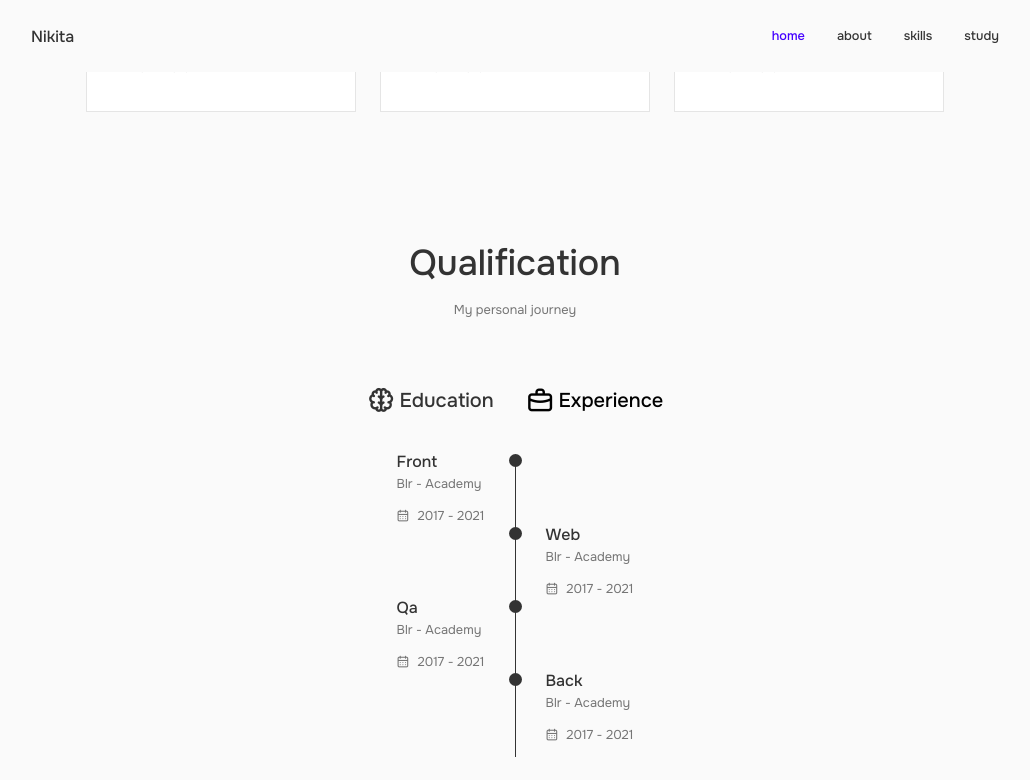
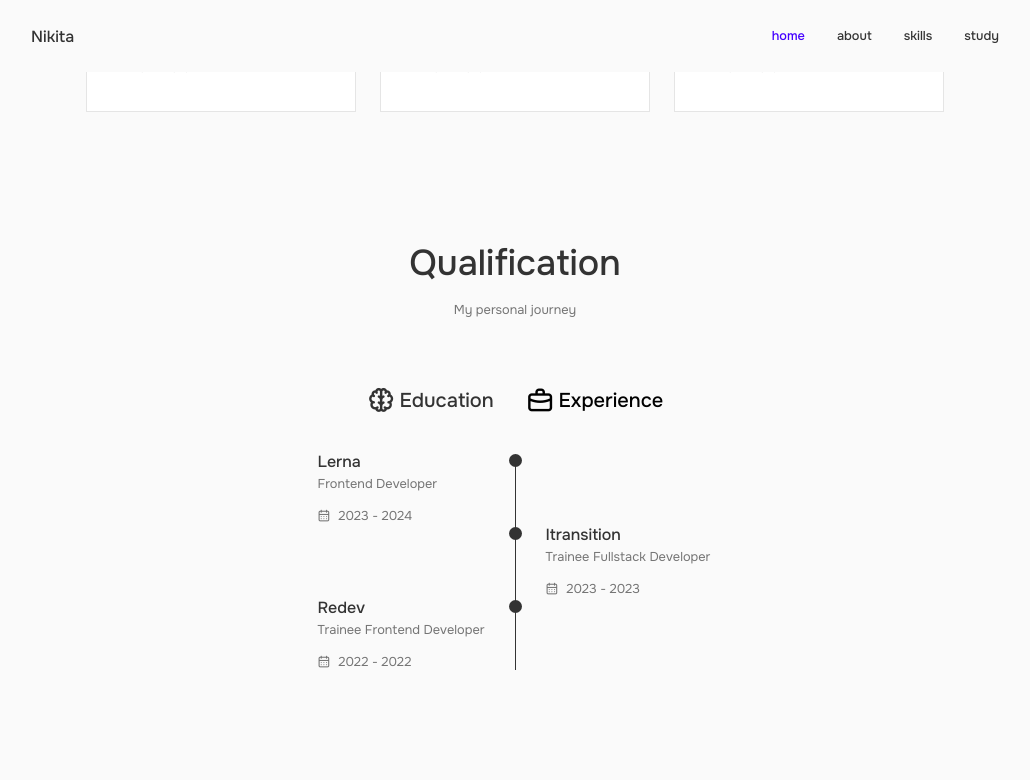
Before and after one commit to posternaka/portfolio, a React (Vite) app: page / in a window 1280 px wide. Both pictures are taken after a click on the element "Experience". Shown: the part 2023-2803 px from the top of the page, without its empty margins (125-1155 px from the left). Built offline with nearby package versions, Linux system fonts and the light colour scheme.

Commit message:
updated information about qualification

```diff
--- a/src/components/qualification/Qualification.jsx
+++ b/src/components/qualification/Qualification.jsx
@@ -47,10 +47,12 @@ const Qualification = () => {
 					>
 						<div className='qualification__data'>
 							<div>
-								<h3 className='qualification__title'>Web</h3>
-								<span className='qualification__subtitle'>Blr - Academy</span>
+								<h3 className='qualification__title'>HTML Academy</h3>
+								<span className='qualification__subtitle'>
+									HTML & CSS courses
+								</span>
 								<div className='qualification__calendar'>
-									<i className='uil uil-calendar-alt'></i>2017 - 2021
+									<i className='uil uil-calendar-alt'></i>2022 - 2022
 								</div>
 							</div>
 
@@ -69,20 +71,32 @@ const Qualification = () => {
 							</div>
 
 							<div>
-								<h3 className='qualification__title'>Front</h3>
-								<span className='qualification__subtitle'>Blr - Academy</span>
+								<h3 className='qualification__title'>Redev</h3>
+								<span className='qualification__subtitle'>
+									Frontend courses
+								</span>
 								<div className='qualification__calendar'>
-									<i className='uil uil-calendar-alt'></i>2017 - 2021
+									<i className='uil uil-calendar-alt'></i>2021 - 2022
 								</div>
 							</div>
 						</div>
+					</div>
 
+					<div
+						className={
+							toggleState === 2
+								? 'qualification__content qualification__content-active'
+								: 'qualification__content'
+						}
+					>
 						<div className='qualification__data'>
 							<div>
-								<h3 className='qualification__title'>Back</h3>
-								<span className='qualification__subtitle'>Blr - Academy</span>
+								<h3 className='qualification__title'>Lerna</h3>
+								<span className='qualification__subtitle'>
+									Frontend Developer
+								</span>
 								<div className='qualification__calendar'>
-									<i className='uil uil-calendar-alt'></i>2017 - 2021
+									<i className='uil uil-calendar-alt'></i>2023 - 2024
 								</div>
 							</div>
 
@@ -101,83 +115,30 @@ const Qualification = () => {
 							</div>
 
 							<div>
-								<h3 className='qualification__title'>Qa</h3>
-								<span className='qualification__subtitle'>Blr - Academy</span>
+								<h3 className='qualification__title'>Itransition</h3>
+								<span className='qualification__subtitle'>
+									Trainee Fullstack Developer
+								</span>
 								<div className='qualification__calendar'>
-									<i className='uil uil-calendar-alt'></i>2017 - 2021
+									<i className='uil uil-calendar-alt'></i>2023 - 2023
 								</div>
 							</div>
 						</div>
-					</div>
 
-					<div
-						className={
-							toggleState === 2
-								? 'qualification__content qualification__content-active'
-								: 'qualification__content'
-						}
-					>
 						<div className='qualification__data'>
 							<div>
-								<h3 className='qualification__title'>Front</h3>
-								<span className='qualification__subtitle'>Blr - Academy</span>
+								<h3 className='qualification__title'>Redev</h3>
+								<span className='qualification__subtitle'>
+									Trainee Frontend Developer
+								</span>
 								<div className='qualification__calendar'>
-									<i className='uil uil-calendar-alt'></i>2017 - 2021
+									<i className='uil uil-calendar-alt'></i>2022 - 2022
 								</div>
 							</div>
 
 							<div>
 								<span className='qualification__rounder'></span>
 								<span className='qualification__line'></span>
-							</div>
-						</div>
-
-						<div className='qualification__data'>
-							<div></div>
-
-							<div>
-								<span className='qualification__rounder'></span>
-								<span className='qualification__line'></span>
-							</div>
-
-							<div>
-								<h3 className='qualification__title'>Web</h3>
-								<span className='qualification__subtitle'>Blr - Academy</span>
-								<div className='qualification__calendar'>
-									<i className='uil uil-calendar-alt'></i>2017 - 2021
-								</div>
-							</div>
-						</div>
-
-						<div className='qualification__data'>
-							<div>
-								<h3 className='qualification__title'>Qa</h3>
-								<span className='qualification__subtitle'>Blr - Academy</span>
-								<div className='qualification__calendar'>
-									<i className='uil uil-calendar-alt'></i>2017 - 2021
-								</div>
-							</div>
-
-							<div>
-								<span className='qualification__rounder'></span>
-								<span className='qualification__line'></span>
-							</div>
-						</div>
-
-						<div className='qualification__data'>
-							<div></div>
-
-							<div>
-								<span className='qualification__rounder'></span>
-								<span className='qualification__line'></span>
-							</div>
-
-							<div>
-								<h3 className='qualification__title'>Back</h3>
-								<span className='qualification__subtitle'>Blr - Academy</span>
-								<div className='qualification__calendar'>
-									<i className='uil uil-calendar-alt'></i>2017 - 2021
-								</div>
 							</div>
 						</div>
 					</div>
--- a/src/components/qualification/qualification.css
+++ b/src/components/qualification/qualification.css
@@ -35,6 +35,7 @@
 	grid-template-columns: 0.5fr;
 	justify-content: center;
 	justify-items: center;
+	overflow: hidden;
 }
 
 .qualification__content {
```
